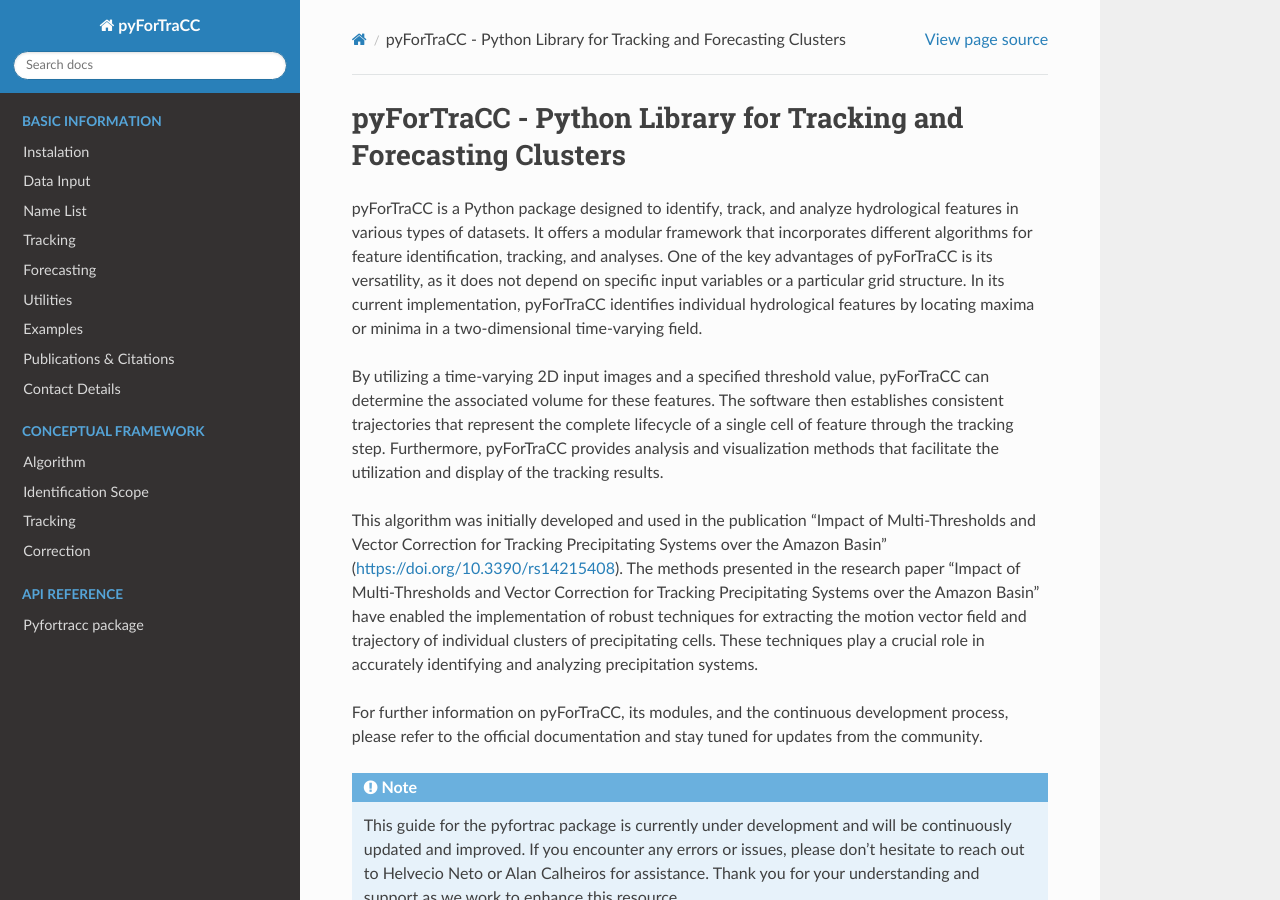
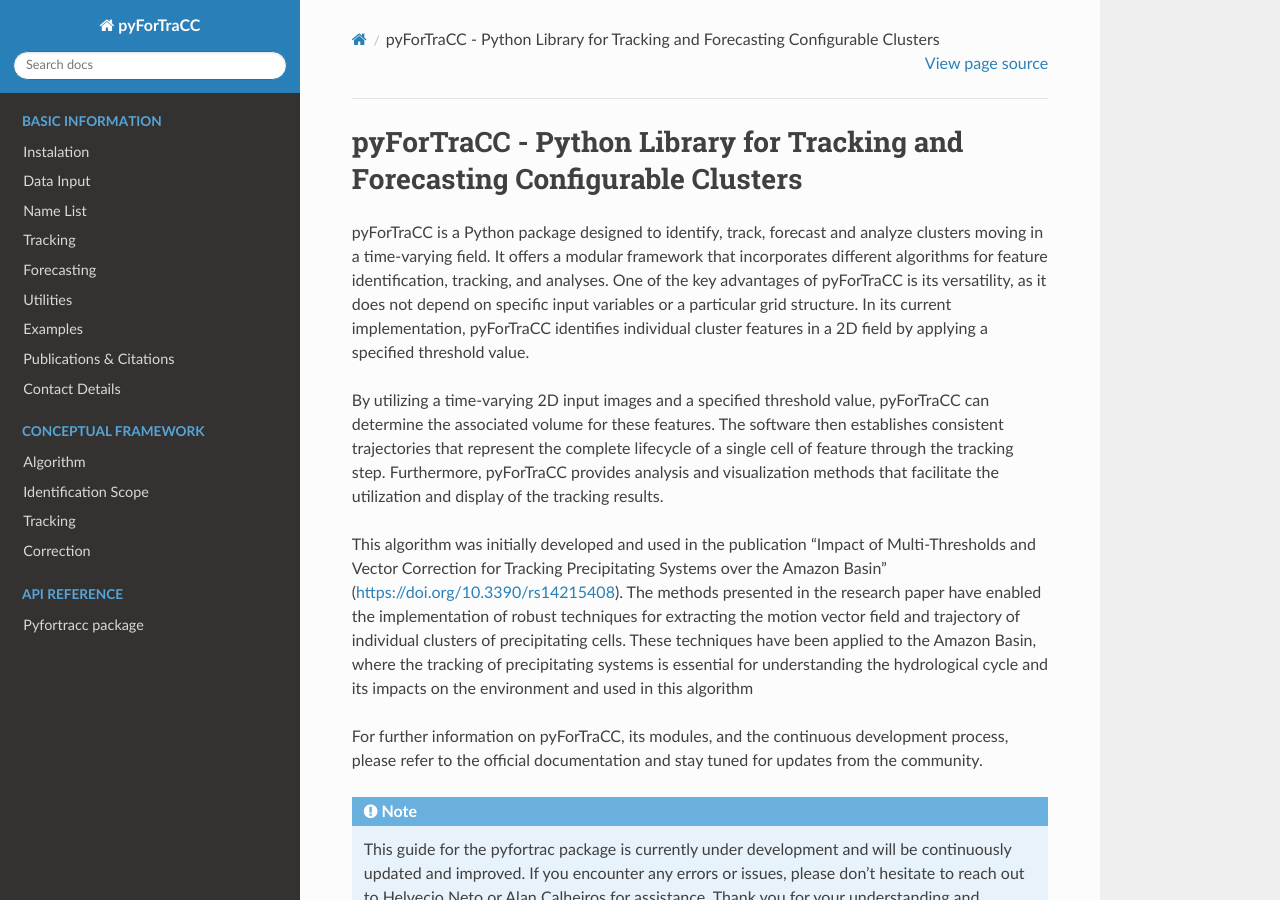
Before and after one commit to fortracc/pyfortracc, a Sphinx documentation site: the page built from doc/index.rst, in a window 1280 px wide and 900 px high. Built offline with Sphinx 7.4.7 and the Read the Docs theme 3.1.0, drawn with Linux system fonts in a browser that asks for light colours.

```diff
--- a/doc/index.rst
+++ b/doc/index.rst
@@ -1,20 +1,19 @@
-pyForTraCC - Python Library for Tracking and Forecasting Clusters
+pyForTraCC - Python Library for Tracking and Forecasting Configurable Clusters
 =======================================================
 
-pyForTraCC is a Python package designed to identify, track, and analyze hydrological features in various types of datasets.
+pyForTraCC is a Python package designed to identify, track, forecast and analyze clusters moving in a time-varying field.
 It offers a modular framework that incorporates different algorithms for feature identification, tracking, and analyses.
 One of the key advantages of pyForTraCC is its versatility, as it does not depend on specific input variables or a particular grid structure.
-In its current implementation, pyForTraCC identifies individual hydrological features by locating maxima or minima in a two-dimensional time-varying field.
+In its current implementation, pyForTraCC identifies individual cluster features in a 2D field by applying a specified threshold value.
 
 By utilizing a time-varying 2D input images and a specified threshold value, pyForTraCC can determine the associated volume for these features. The
 software then establishes consistent trajectories that represent the complete lifecycle of a single cell of feature through the tracking step.
 Furthermore, pyForTraCC provides analysis and visualization methods that facilitate the utilization and display of the tracking results.
 
 This algorithm was initially developed and used in the publication "Impact of Multi-Thresholds and Vector Correction for Tracking Precipitating
-Systems over the Amazon Basin" (https://doi.org/10.3390/rs14215408). The methods presented in the research paper "Impact of Multi-Thresholds and Vector
-Correction for Tracking Precipitating Systems over the Amazon Basin" have enabled the implementation of robust techniques for extracting the motion vector
-field and trajectory of individual clusters of precipitating cells. These techniques play a crucial role in accurately identifying and analyzing precipitation
-systems.
+Systems over the Amazon Basin" (https://doi.org/10.3390/rs14215408). The methods presented in the research paper have enabled the implementation of robust techniques for extracting the motion vector
+field and trajectory of individual clusters of precipitating cells. These techniques have been applied to the Amazon Basin, where the tracking of
+precipitating systems is essential for understanding the hydrological cycle and its impacts on the environment and used in this algorithm
 
 For further information on pyForTraCC, its modules, and the continuous development process, please refer to the official documentation and stay tuned for updates
 from the community.
```
Also changed, not shown: pyfortracc/__init__.py (+7 -8 lines).
